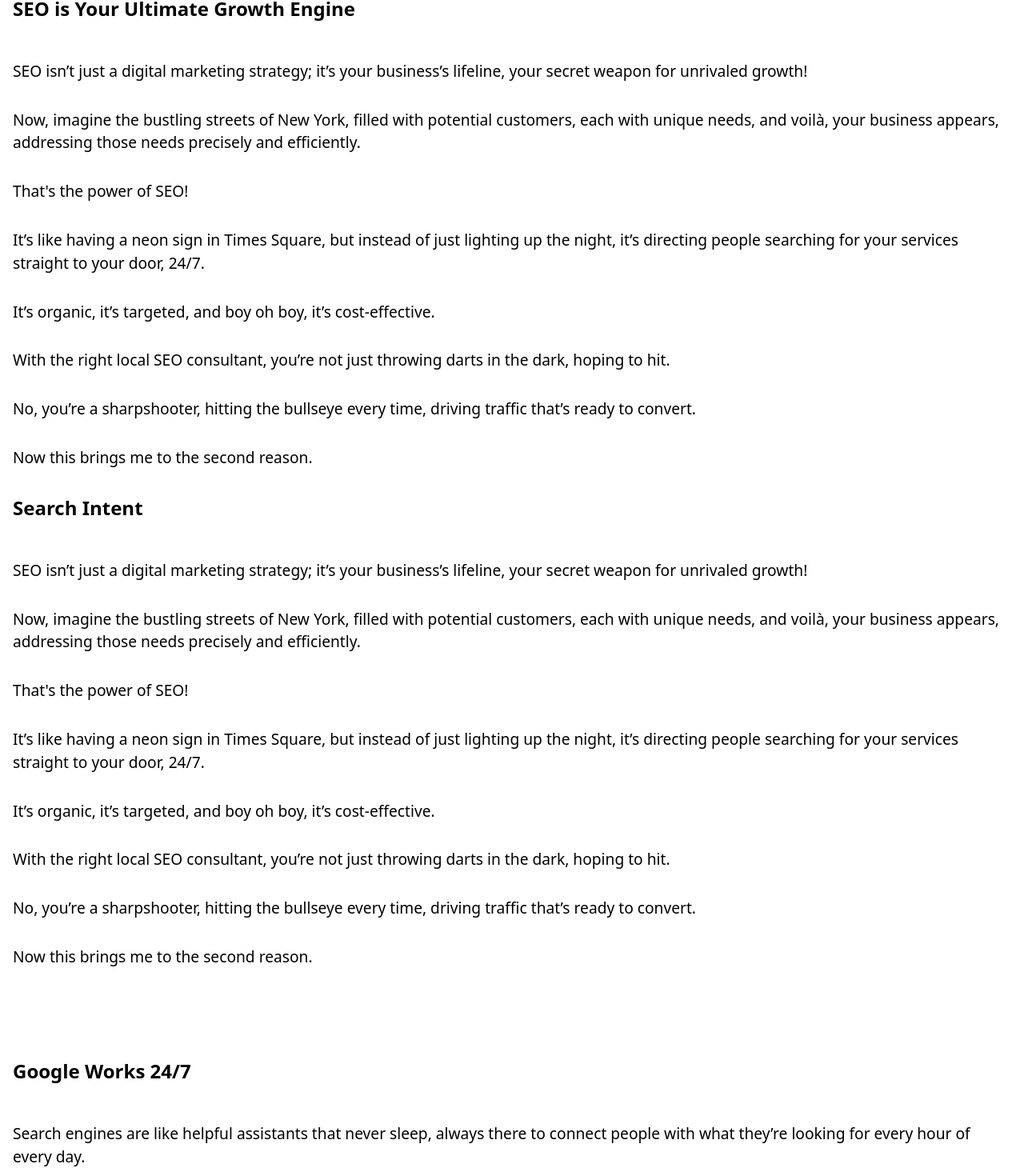
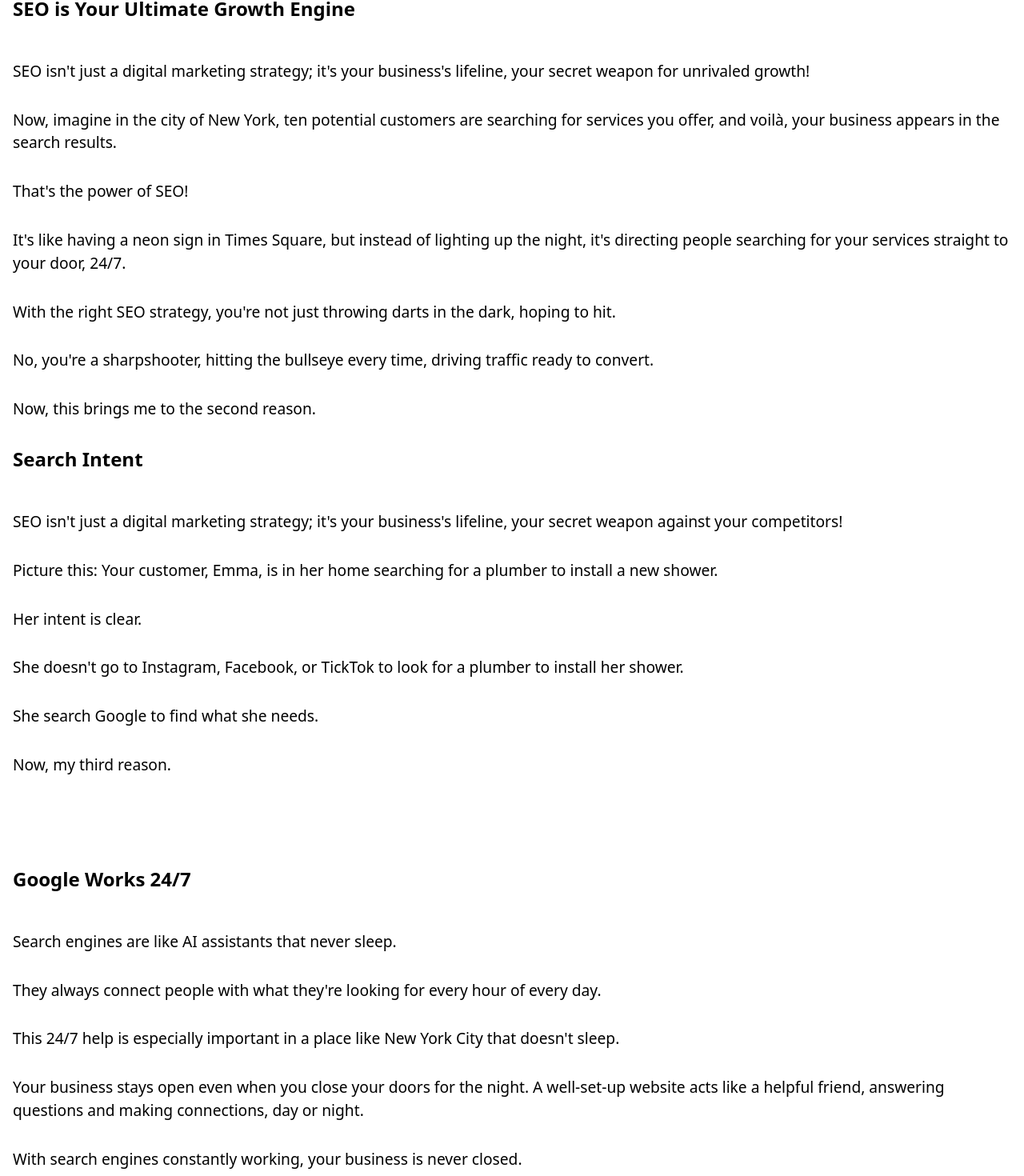
Before and after one commit to kgb4000/ny-seo-consultant, a Next.js app: page / in a window 1280 px wide. Shown: the part 1078-2548 px from the top of the page at 80% size. Built offline with nearby package versions, Linux system fonts and the light colour scheme.

Commit message:
Fixing grammar.

```diff
--- a/pages/index.js
+++ b/pages/index.js
@@ -52,105 +52,82 @@ export default function Home() {
                   SEO is Your Ultimate Growth Engine
                 </h3>
                 <p>
-                  SEO isn’t just a digital marketing strategy; it’s your
-                  business’s lifeline, your secret weapon for unrivaled growth!
+                  SEO isn't just a digital marketing strategy; it's your
+                  business's lifeline, your secret weapon for unrivaled growth!
                 </p>
                 <p>
-                  Now, imagine the bustling streets of New York, filled with
-                  potential customers, each with unique needs, and voilà, your
-                  business appears, addressing those needs precisely and
-                  efficiently.
+                  Now, imagine in the city of New York, ten potential customers
+                  are searching for services you offer, and voilà, your business
+                  appears in the search results.
                 </p>
                 <p>That's the power of SEO!</p>
                 <p>
-                  It’s like having a neon sign in Times Square, but instead of
-                  just lighting up the night, it’s directing people searching
-                  for your services straight to your door, 24/7.
+                  It's like having a neon sign in Times Square, but instead of
+                  lighting up the night, it's directing people searching for
+                  your services straight to your door, 24/7.
                 </p>
                 <p>
-                  It’s organic, it’s targeted, and boy oh boy, it’s
-                  cost-effective.
+                  With the right SEO strategy, you're not just throwing darts in
+                  the dark, hoping to hit.
                 </p>
                 <p>
-                  With the right local SEO consultant, you’re not just throwing
-                  darts in the dark, hoping to hit.
+                  No, you're a sharpshooter, hitting the bullseye every time,
+                  driving traffic ready to convert.
                 </p>
-                <p>
-                  No, you’re a sharpshooter, hitting the bullseye every time,
-                  driving traffic that’s ready to convert.
-                </p>
-                <p>Now this brings me to the second reason.</p>
+                <p>Now, this brings me to the second reason.</p>
               </div>
             </div>
             <div>
               <div>
                 <h3 className="text-2xl font-bold pb-4">Search Intent</h3>
                 <p>
-                  SEO isn’t just a digital marketing strategy; it’s your
-                  business’s lifeline, your secret weapon for unrivaled growth!
+                  SEO isn't just a digital marketing strategy; it's your
+                  business's lifeline, your secret weapon against your
+                  competitors!
                 </p>
                 <p>
-                  Now, imagine the bustling streets of New York, filled with
-                  potential customers, each with unique needs, and voilà, your
-                  business appears, addressing those needs precisely and
-                  efficiently.
+                  Picture this: Your customer, Emma, is in her home searching
+                  for a plumber to install a new shower.
                 </p>
-                <p>That's the power of SEO!</p>
+                <p>Her intent is clear.</p>
                 <p>
-                  It’s like having a neon sign in Times Square, but instead of
-                  just lighting up the night, it’s directing people searching
-                  for your services straight to your door, 24/7.
+                  She doesn't go to Instagram, Facebook, or TickTok to look for
+                  a plumber to install her shower.
                 </p>
-                <p>
-                  It’s organic, it’s targeted, and boy oh boy, it’s
-                  cost-effective.
-                </p>
-                <p>
-                  With the right local SEO consultant, you’re not just throwing
-                  darts in the dark, hoping to hit.
-                </p>
-                <p>
-                  No, you’re a sharpshooter, hitting the bullseye every time,
-                  driving traffic that’s ready to convert.
-                </p>
-                <p>Now this brings me to the second reason.</p>
+                <p>She search Google to find what she needs.</p>
+                <p>Now, my third reason.</p>
               </div>
             </div>
           </div>
           <div>
             <div>
               <h3 className="text-2xl font-bold pb-4">Google Works 24/7</h3>
+              <p>Search engines are like AI assistants that never sleep.</p>
               <p>
-                Search engines are like helpful assistants that never sleep,
-                always there to connect people with what they’re looking for
-                every hour of every day.
+                They always connect people with what they're looking for every
+                hour of every day.
               </p>
               <p>
                 This 24/7 help is especially important in a place like New York
-                City that’s always buzzing.
+                City that doesn't sleep.
               </p>
               <p>
-                Your business stays open even when shops close their doors for
-                the night online. A well-set-up website acts like a helpful
-                friend, answering questions and making connections, day or
-                night.
+                Your business stays open even when you close your doors for the
+                night. A well-set-up website acts like a helpful friend,
+                answering questions and making connections, day or night.
               </p>
               <p>
-                This constant work by search engines means your business is
-                always there, always ready to meet people’s needs.
+                With search engines constantly working, your business is never
+                closed.
               </p>
               <p>
-                It’s like having a shop that never closes, always inviting and
-                always helpful, even when the city goes quiet.
+                It's always inviting and always helpful, even when the city goes
+                quiet.
               </p>
               <p>
                 So, let’s use the non-stop energy of search engines to keep your
                 business and your city connected all the time, making sure your
                 business is the go-to place whenever people need it!
-              </p>
-              <p>
-                No, you’re a sharpshooter, hitting the bullseye every time,
-                driving traffic that’s ready to convert.
               </p>
               <p>This brings me to the third point.</p>
             </div>
```
